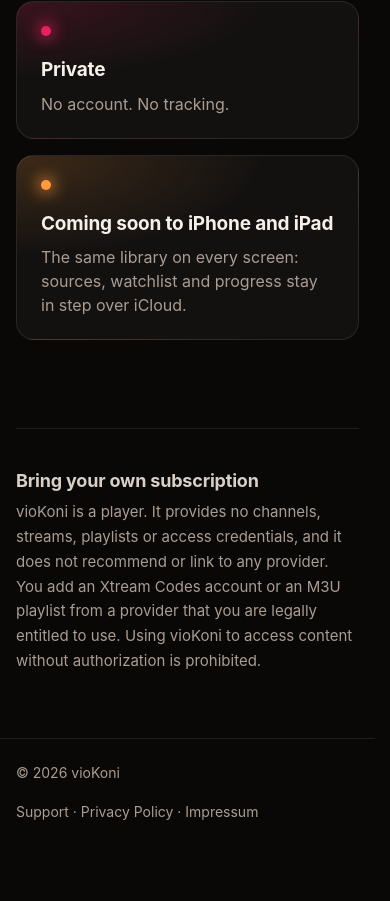
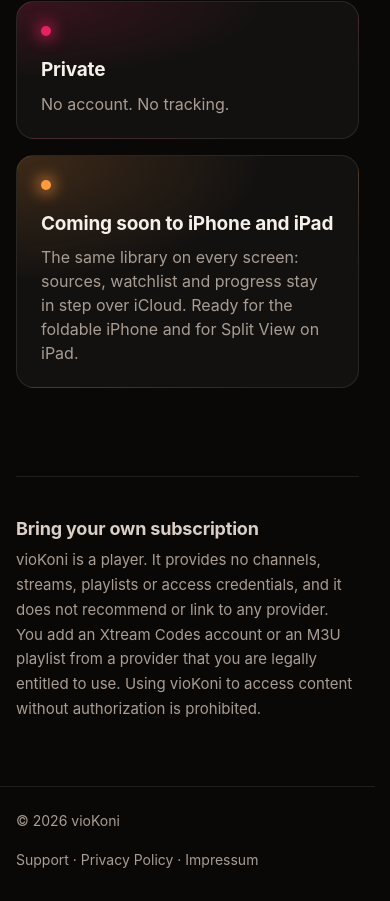
Before and after one commit to viokoni/viokoni, a plain HTML site: page index.html in a window 390 px wide. Shown: the part 1788-2689 px from the top of the page. Before the commit the page ends 2641 px from the top, so only its background shows below. Drawn offline with Linux system fonts and the light colour scheme.

Commit message:
Foldable iPhone and Split View, iOS version in support hint

```diff
--- a/index.html
+++ b/index.html
@@ -44,7 +44,7 @@
       <div class="feature" style="--c:#ff4b2b"><h3>Your Rules</h3><p>Hide, sort, and lock with a PIN.</p></div>
       <div class="feature" style="--c:#ff2d55"><h3>Great Playback</h3><p>Almost any format, up to 4K HDR.</p></div>
       <div class="feature" style="--c:#e8205f"><h3>Private</h3><p>No account. No tracking.</p></div>
-      <div class="feature wide" style="--c:#ff9a3d"><h3>Coming soon to iPhone and iPad</h3><p>The same library on every screen: sources, watchlist and progress stay in step over iCloud.</p></div>
+      <div class="feature wide" style="--c:#ff9a3d"><h3>Coming soon to iPhone and iPad</h3><p>The same library on every screen: sources, watchlist and progress stay in step over iCloud. Ready for the foldable iPhone and for Split View on iPad.</p></div>
     </div>
   </div></section>
 
```
Also changed, not shown: support/index.html (+1 -1 lines), 3 other files.
